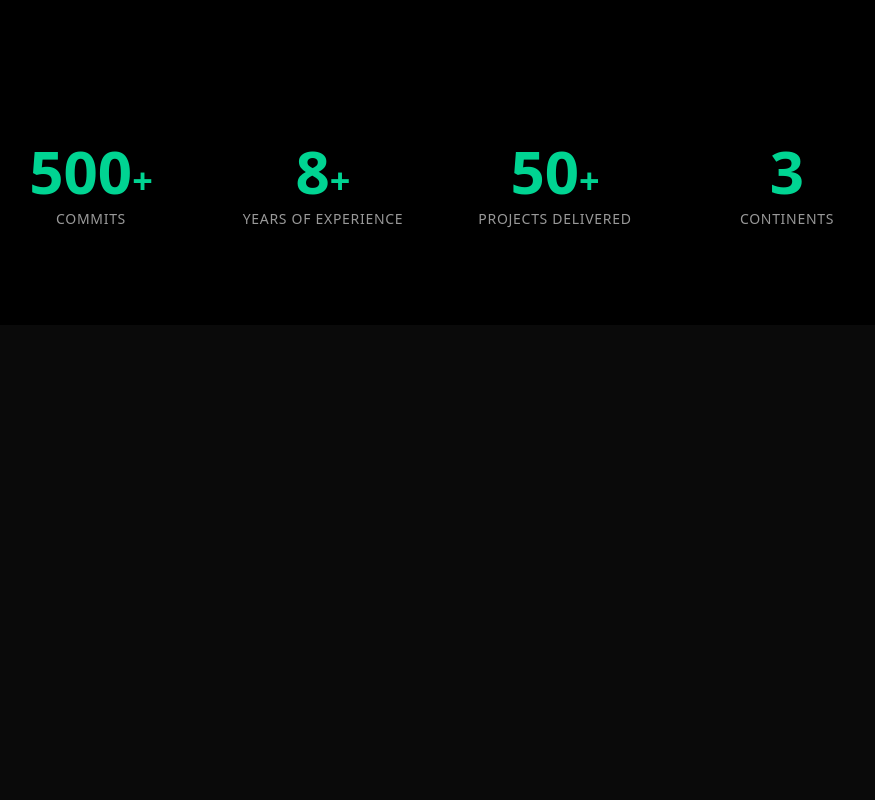
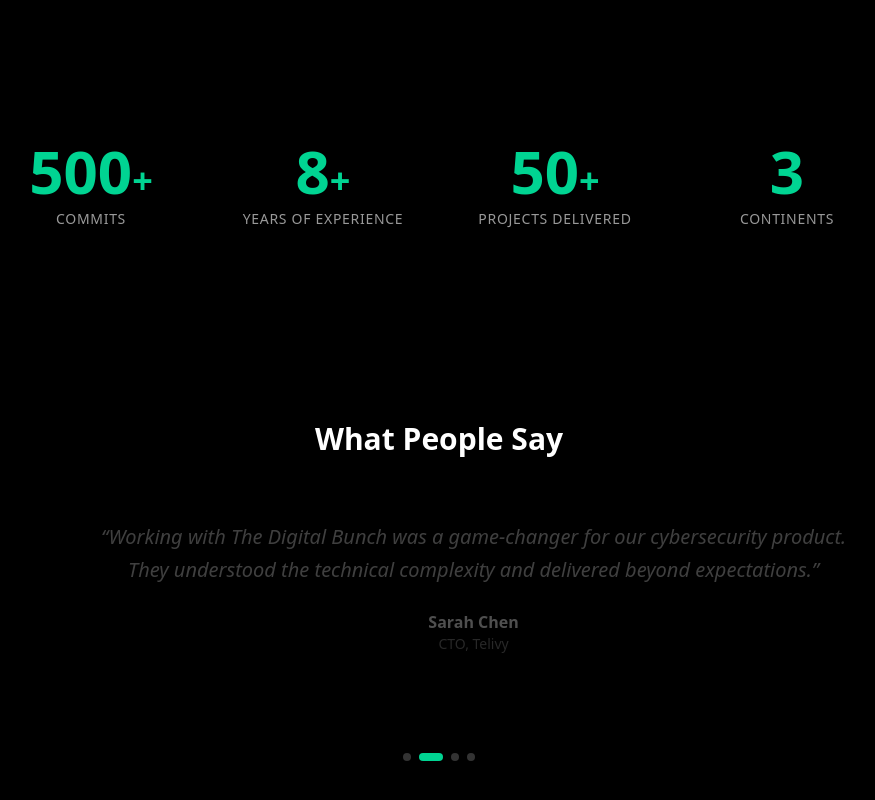
Before and after one commit to Stosiu/nextjs-developer-portfolio, a Next.js app: page /en in a window 1280 px wide. Shown: the part 1965-2765 px from the top of the page, without its empty margins (201-1076 px from the left). Before the commit the page ends 2290 px from the top, so only its background shows below. Built offline with nearby package versions, Linux system fonts and the light colour scheme.

Commit message:
feat: add testimonials carousel with auto-rotation

```diff
--- a/src/app/[locale]/page.tsx
+++ b/src/app/[locale]/page.tsx
@@ -4,6 +4,7 @@ import {Hero} from '@/components/sections/hero';
 import {Logos} from '@/components/sections/logos';
 import {Projects} from '@/components/sections/projects';
 import {Stats} from '@/components/sections/stats';
+import {Testimonials} from '@/components/sections/testimonials';
 
 type Props = {
   params: Promise<{locale: string}>;
@@ -20,6 +21,7 @@ export default async function HomePage({params}: Props) {
       <Logos />
       <Projects />
       <Stats />
+      <Testimonials />
     </main>
   );
 }
--- /dev/null
+++ b/src/components/sections/testimonials.tsx
@@ -0,0 +1,102 @@
+'use client';
+
+import {useState, useEffect, useCallback} from 'react';
+import {useTranslations} from 'next-intl';
+import {motion, AnimatePresence} from 'framer-motion';
+
+const testimonials = [
+  {
+    quote:
+      'Aleksander and his team transformed our hiring platform from concept to reality. Their technical expertise and strategic thinking made all the difference.',
+    author: 'Mohammed Al-Rashid',
+    role: 'CEO',
+    company: 'Opus Platform',
+  },
+  {
+    quote:
+      'Working with The Digital Bunch was a game-changer for our cybersecurity product. They understood the technical complexity and delivered beyond expectations.',
+    author: 'Sarah Chen',
+    role: 'CTO',
+    company: 'Telivy',
+  },
+  {
+    quote:
+      'The AI-powered insurance automation they built has significantly reduced our processing time. A truly innovative team led by a visionary CTO.',
+    author: 'James Mitchell',
+    role: 'Head of Product',
+    company: 'Fulcrum',
+  },
+  {
+    quote:
+      'Their approach to legacy system modernization was methodical and effective. We saw immediate improvements in system performance and maintainability.',
+    author: 'David Park',
+    role: 'VP Engineering',
+    company: 'C&R Software',
+  },
+];
+
+export function Testimonials() {
+  const t = useTranslations('testimonials');
+  const [current, setCurrent] = useState(0);
+  const [direction, setDirection] = useState(1);
+
+  const next = useCallback(() => {
+    setDirection(1);
+    setCurrent((prev) => (prev + 1) % testimonials.length);
+  }, []);
+
+  useEffect(() => {
+    const interval = setInterval(next, 5000);
+    return () => clearInterval(interval);
+  }, [next]);
+
+  function goTo(index: number) {
+    setDirection(index > current ? 1 : -1);
+    setCurrent(index);
+  }
+
+  return (
+    <section id="testimonials" className="py-24 px-4">
+      <div className="max-w-3xl mx-auto">
+        <h2 className="text-3xl font-bold text-center mb-16">{t('heading')}</h2>
+
+        <div className="relative min-h-[200px]">
+          <AnimatePresence mode="wait" custom={direction}>
+            <motion.blockquote
+              key={current}
+              custom={direction}
+              initial={{opacity: 0, x: direction * 50}}
+              animate={{opacity: 1, x: 0}}
+              exit={{opacity: 0, x: direction * -50}}
+              transition={{duration: 0.3}}
+              className="text-center"
+            >
+              <p className="text-lg md:text-xl text-white/80 italic leading-relaxed mb-6">
+                &ldquo;{testimonials[current].quote}&rdquo;
+              </p>
+              <footer>
+                <p className="font-semibold text-white">{testimonials[current].author}</p>
+                <p className="text-sm text-white/50">
+                  {testimonials[current].role}, {testimonials[current].company}
+                </p>
+              </footer>
+            </motion.blockquote>
+          </AnimatePresence>
+        </div>
+
+        <div className="flex justify-center gap-2 mt-8">
+          {testimonials.map((_, i) => (
+            <button
+              key={i}
+              onClick={() => goTo(i)}
+              className={`w-2 h-2 rounded-full transition-all duration-300 ${
+                i === current ? 'bg-emerald-400 w-6' : 'bg-white/20 hover:bg-white/40'
+              }`}
+              aria-label={`Go to testimonial ${i + 1}`}
+            />
+          ))}
+        </div>
+      </div>
+    </section>
+  );
+}
```
